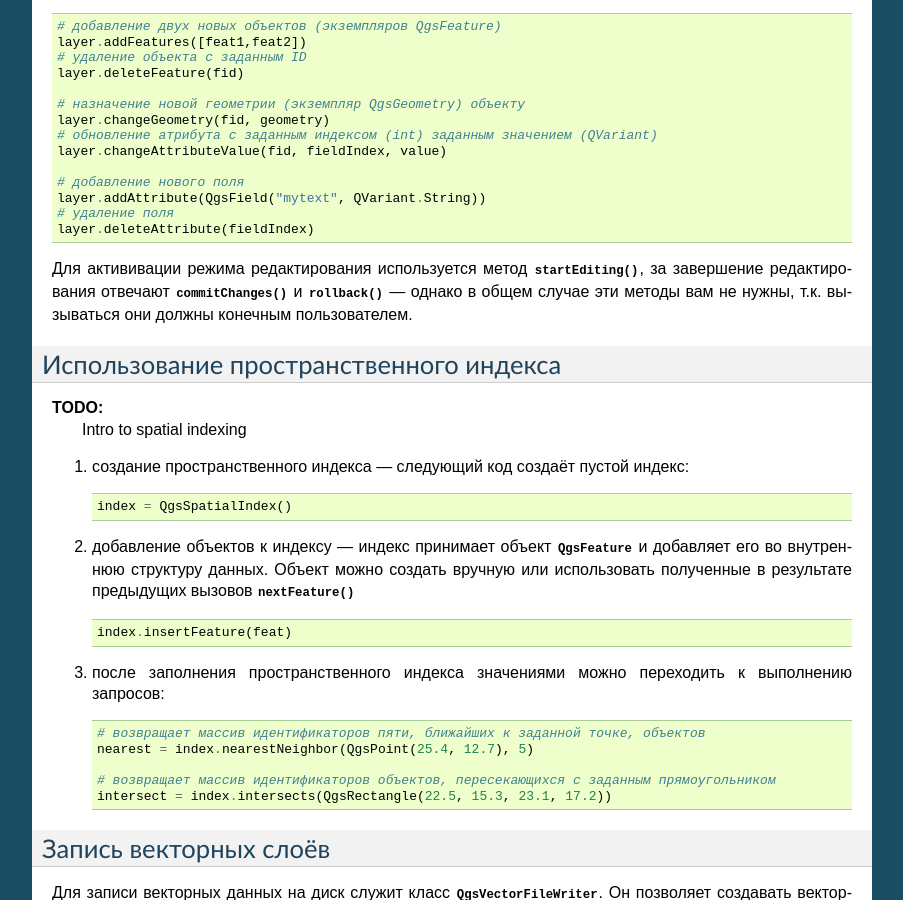
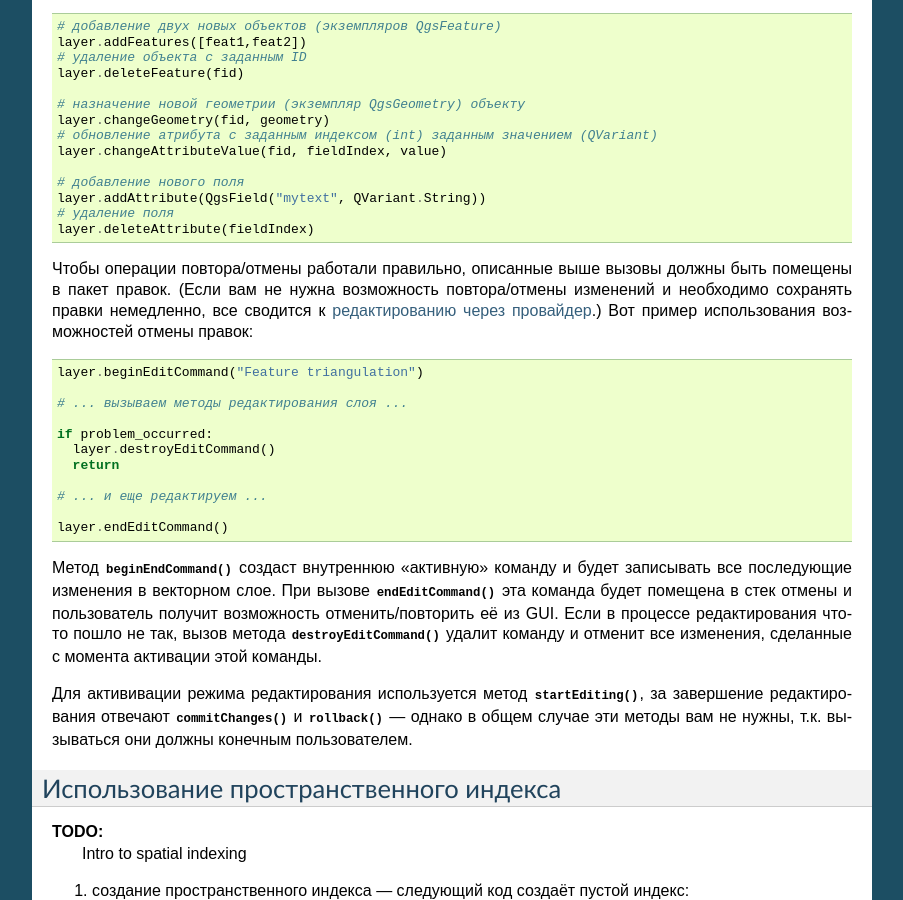
Before and after one commit to slarosa/QGIS-Developer-Cookbook, a Sphinx documentation site: the page built from russian_ru/source/vector.rst, in a window 1280 px wide and 900 px high, scrolled down 3018 px. Shown: the whole window, without its empty margins (198-1101 px from the left). Built offline with Sphinx 7.4.7, drawn with Linux system fonts in a browser that asks for light colours.

Commit message:
translate undo/redo section into Russian

```diff
--- a/russian_ru/source/vector.rst
+++ b/russian_ru/source/vector.rst
@@ -206,11 +209,39 @@
   # удаление поля
   layer.deleteAttribute(fieldIndex)
 
+Чтобы операции повтора/отмены работали правильно, описанные выше вызовы
+должны быть помещены в пакет правок. (Если вам не нужна возможность
+повтора/отмены изменений и необходимо сохранять правки немедленно, все
+сводится к :ref:`редактированию через провайдер <editing>`.) Вот пример
+использования возможностей отмены правок::
+
+  layer.beginEditCommand("Feature triangulation")
+
+  # ... вызываем методы редактирования слоя ...
+
+  if problem_occurred:
+    layer.destroyEditCommand()
+    return
+
+  # ... и еще редактируем ...
+
+  layer.endEditCommand()
+
+
+Метод :func:`beginEndCommand` создаст внутреннюю "активную" команду и будет
+записывать все последующие изменения в векторном слое. При вызове :func:`endEditCommand`
+эта команда будет помещена в стек отмены и пользователь получит возможность
+отменить/повторить её из GUI. Если в процессе редактирования что-то пошло
+не так, вызов метода :func:`destroyEditCommand` удалит команду и отменит
+все изменения, сделанные с момента активации этой команды.
+
 Для актививации режима редактирования используется метод :func:`startEditing`,
 за завершение редактирования отвечают :func:`commitChanges` и :func:`rollback()`
 --- однако в общем случае эти методы вам не нужны, т.к. вызываться они должны
 конечным пользователем.
 
+
+.. index:: пространственный индекс; использование
 
 Использование пространственного индекса
 ---------------------------------------
```
Also changed, not shown: other parts of russian_ru/source/vector.rst (+4 -1 lines).
